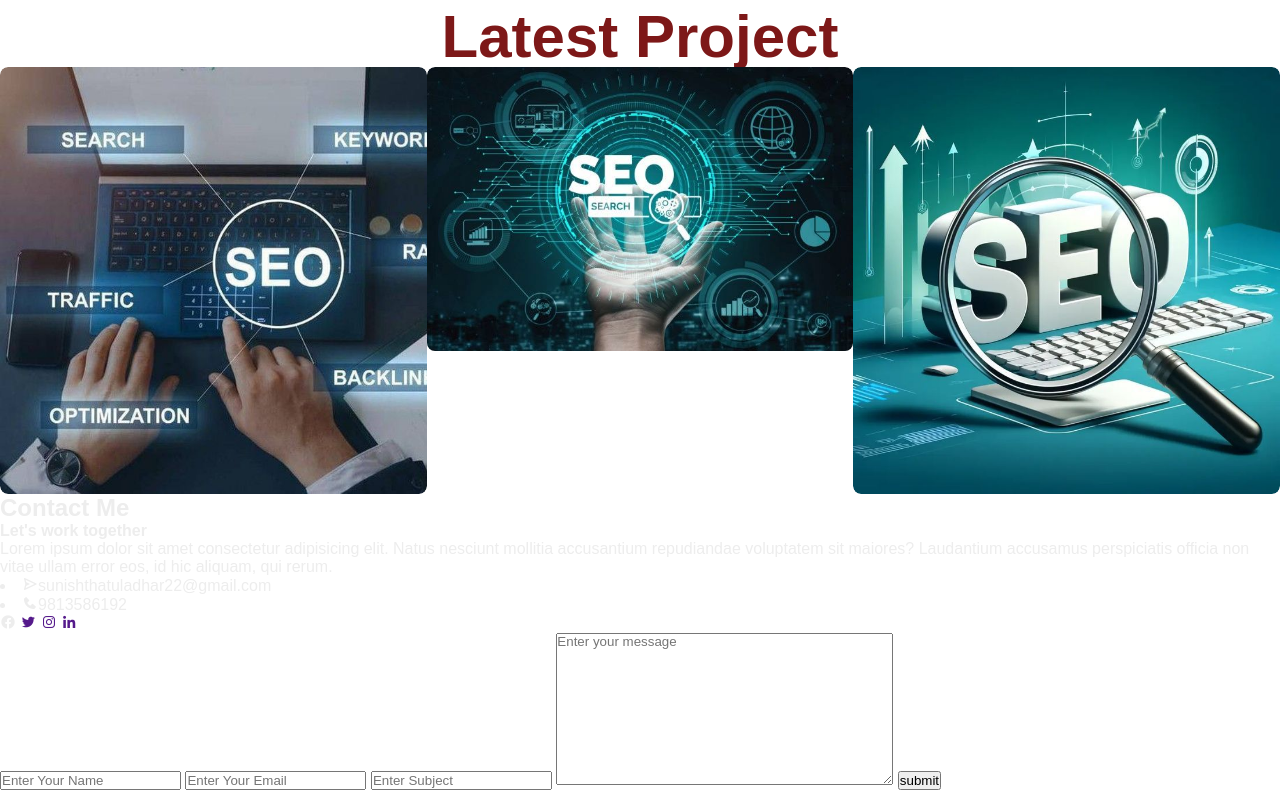
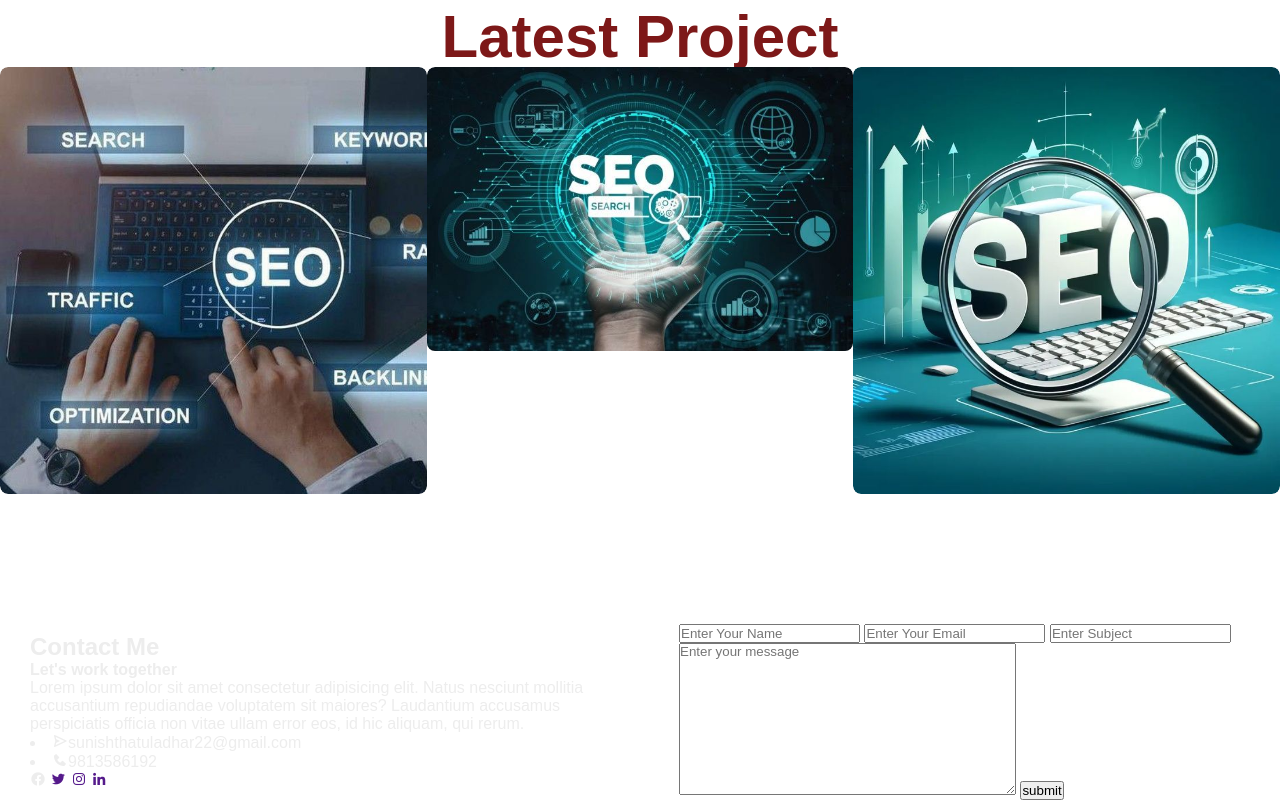
Before and after one commit to Sunishtha664/PORTFOLIO, a plain HTML site: page index.html in a window 1280 px wide. Shown: the part 3196-3996 px from the top of the page. Drawn offline with nearby package versions, Linux system fonts and the light colour scheme.

Commit message:
working on contact

```diff
--- a/stylesheet.css
+++ b/stylesheet.css
@@ -792,3 +792,14 @@ body {
 .row:hover .layer {
     height: 100%;
 }
+.contact{
+    display: grid;
+    grid-template-columns: repeat(2, 1fr);
+    gap: 3rem;
+    align-items: center;
+    padding-left: 30px;
+    margin-top: 130px;
+}
+.contact-text h2{
+
+}
```
